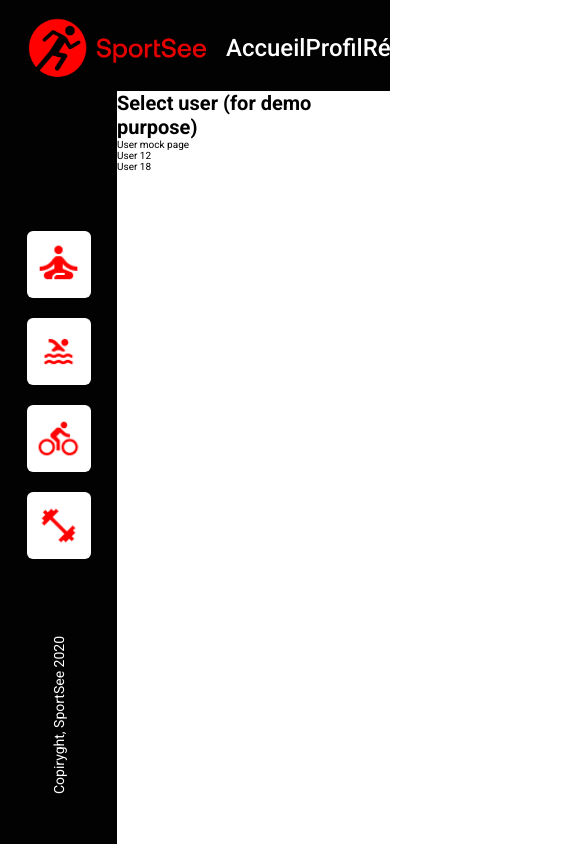
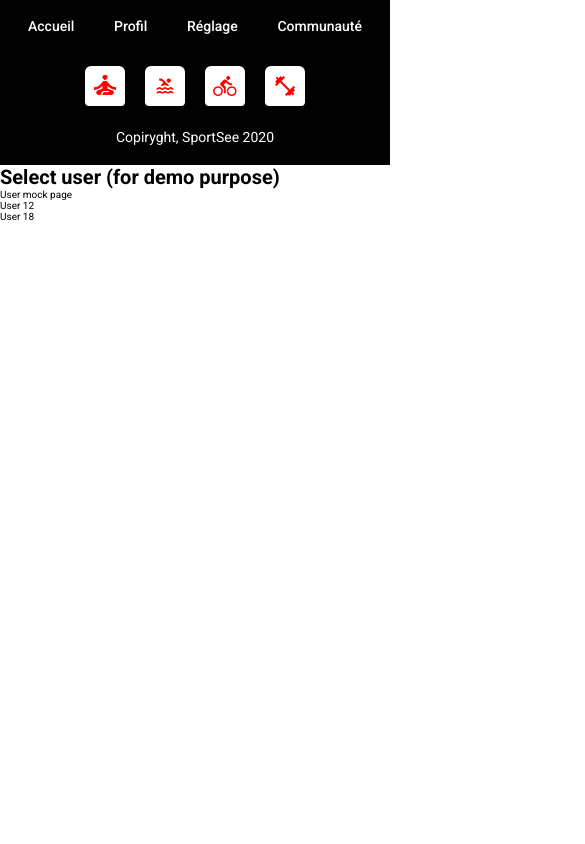
Before and after one commit to Neplex42/project-12-sportsee, a React (Vite) app: page /users in a window 390 px wide. Shown: the whole page, 585 px wide, since content can reach past the window. Built offline with nearby package versions, Linux system fonts and the light colour scheme.

Commit message:
Session chart hover + format kCal + media queries

```diff
--- a/src/components/activityChart/activityChart.module.scss
+++ b/src/components/activityChart/activityChart.module.scss
@@ -10,7 +10,11 @@
     margin-bottom: 3rem;
     padding: 2.4em 3.2rem;
     position: relative;
-    margin-top: 7.7rem;
+    margin-top: 0;
+
+    @include media-up(xl) {
+        margin-top: 7.7rem;
+    }
 
     .title {
         position: absolute;
--- a/src/components/cardChart/CardChart.jsx
+++ b/src/components/cardChart/CardChart.jsx
@@ -10,20 +10,25 @@ const CardChart = ({data}) => {
   const [valueUnit, setValueUnit] = useState('g')
   const [translatedData, setTranslatedData] = useState(null)
   const [cardIcon, setCardIcon] = useState(CaloriesIcon)
+  const [value, setValue] = useState(null)
 
   useEffect(() => {
     const translateDataAndSetIcon = () => {
       switch (data[0]) {
         case 'calorieCount':
+          setValue((data[1] / 1000).toFixed(3).replace('.', ',') )
           setValueUnit('kCal')
           return 'Calories'
         case 'proteinCount':
+          setValue(data[1])
           setCardIcon(ProteinIcon)
           return 'Protéines'
         case 'carbohydrateCount':
+          setValue(data[1])
           setCardIcon(CarbohydrateIcon)
           return 'Glucides'
         case 'lipidCount':
+          setValue(data[1])
           setCardIcon(LipidIcon)
           return 'Lipides'
         default:
@@ -42,7 +47,7 @@ const CardChart = ({data}) => {
               </div>
               <div>
                 <span className={styles.value}>
-                  {data[1]}{valueUnit}
+                  {value}{valueUnit}
                 </span>
                 <div className={styles.cardChart_type}>{translatedData}</div>
               </div>
--- a/src/components/header/header.module.scss
+++ b/src/components/header/header.module.scss
@@ -10,20 +10,30 @@
 
 
     img {
-        max-width: 178px;
-        margin-right: 2rem;
+        display: none;
+        @include media-up(sm) {
+            display: block;
+            max-width: 178px;
+            margin-right: 2rem;
+        }
     }
 
     nav {
-        width: 70%;
-        margin-right: 2rem;
+        width: 100%;
+        @include media-up(sm) {
+            width: 70%;
+            margin-right: 2rem;
+        }
 
         ul {
             @include flex(row, space-between, center);
             width: 100%;
 
             li {
-                font-size: 2.4rem;
+                font-size: 1.4rem;
+                @include media-up(sm) {
+                    font-size: 2.4rem;
+                }
                 font-weight: $weight-medium;
 
                 a {
--- a/src/components/sessionChart/SessionChart.jsx
+++ b/src/components/sessionChart/SessionChart.jsx
@@ -26,7 +26,22 @@ const SessionChart = ({averageSession}) => {
               </h2>
               <ResponsiveContainer width="100%" height="80%" className={styles.sessionChartContainer}>
 
-                <LineChart data={averageSession.sessions}>
+                <LineChart data={averageSession.sessions}
+                   onMouseMove={(e) => {
+                     if (e.isTooltipActive) {
+                       const div = document.querySelector('._sessionChart_1egv7_1');
+                       const windowWidth = div?.clientWidth;
+
+                       if (windowWidth !== null && windowWidth !== undefined) {
+                         const mouseXpercentage = Math.round((e.activeCoordinate.x / windowWidth) * 100);
+                         div.style.background = `linear-gradient(90deg, rgba(255,0,0,1) ${mouseXpercentage}%, rgba(168 ,0,0,1) ${mouseXpercentage}%)`;
+                       }
+                     } else {
+                       const div = document.querySelector('._sessionChart_1egv7_1');
+                       div.style.background = `linear-gradient(90deg, rgba(255,0,0,1) 100%, rgba(168 ,0,0,1) 0%)`;
+                     }
+                   }}
+                >
                   <Line
                       type="natural"
                       dataKey="sessionLength"
--- a/src/components/sessionChart/sessionChart.module.scss
+++ b/src/components/sessionChart/sessionChart.module.scss
@@ -6,6 +6,7 @@
     max-height: 263px;
     position: relative;
     border-radius: 5px;
+    transition: all 0.3s ease;
 
     .title {
         font-size: 1.5rem;
@@ -22,6 +23,5 @@
         top: 50%;
         left: 50%;
         transform: translate(-50%, -50%);
-
     }
 }
--- a/src/components/sidebar/sidebar.module.scss
+++ b/src/components/sidebar/sidebar.module.scss
@@ -1,26 +1,42 @@
 @import '../../styles/global/_helpers';
 
 .sidebar {
+    background: $black;
+    @include media-up(sm) {
         @include flex(column, flex-end, center);
-    background: $black;
         min-width: 117px;
         min-height: calc(100vh - 9.1rem);
         padding-bottom: 5rem;
+    }
 
     .sidebarContent {
+        @include flex(column, center, center);
+        @include media-up(sm) {
             @include flex(column, space-between, center);
             height: 80%;
         }
+    }
 
     .btns {
+        gap: 2rem;
+        @include flex(row, center, center);
+        margin: 2rem 0;
+
+        @include media-up(sm) {
             @include flex(column, center, center);
-        gap: 2rem;
+            margin: 0;
+        }
 
         .btn {
             border-radius: 6px;
             border: none;
             background: none;
             overflow: hidden;
+
+            width: 4rem;
+            @include media-up(sm) {
+                width: unset;
+            }
 
             img {
                 transition: all 0.2s ease-in-out;
@@ -38,7 +54,11 @@
 
     .copyright {
         color: $white;
+        margin-bottom: 2rem;
+        @include media-up(sm) {
             writing-mode: vertical-lr;
             transform: rotate(180deg);
+            margin-bottom: 0;
         }
     }
+}
--- a/src/pages/user/userPage.module.scss
+++ b/src/pages/user/userPage.module.scss
@@ -7,7 +7,7 @@
         margin: 2.5rem 3.5rem 0;
         width: 100%;
 
-        @include media-up(lg) {
+        @include media-up(custom, 1480px) {
             margin: 6.8rem 10.7rem 2rem;
         }
 
@@ -36,29 +36,53 @@
             height: auto;
             display: flex;
             gap: 3.1rem;
+            flex-direction: column-reverse;
+
+            @include media-up(xl) {
+                flex-direction: row;
+            }
 
             .dashboard__left {
+                @include media-up(xl) {
+                    min-height: 70vh;
                     width: calc(100% - 290px);
-                min-height: 70vh;
+                }
             }
 
             .dashboard__right {
+                display: grid;
+
+                @include media-up(sm) {
+                    grid-template-columns: repeat(2, 1fr);
+                }
+                gap: 1.4rem;
+
+                @include media-up(xl) {
                     display: flex;
                     flex-direction: column;
+                    margin-top: 7.7rem;
                     gap: 3.8rem;
-                margin-top: 7.7rem;
+                }
             }
 
             .chart__bottom {
                 display: grid;
                 gap: 3rem;
+                grid-template-rows: repeat(3, 263px);
+                grid-template-columns: 1fr;
+
+                @include media-up(sm) {
                     grid-template-columns: repeat(2, 1fr);
                     grid-template-rows: repeat(2, 263px);
+                }
 
-                @include media-up(lg) {
-                    max-height: 263px;
+                @include media-up(md) {
                     grid-template-columns: repeat(3, 1fr);
                     grid-template-rows: 263px;
+                }
+
+                @include media-up(xl) {
+                    max-height: 263px;
                 }
 
             }
--- a/src/styles/main.scss
+++ b/src/styles/main.scss
@@ -1,7 +1,9 @@
 @import './global/base';
 
 .layout__content {
-    display: flex;
+    @include media-up(sm) {
+        display: flex;
+    }
 
     .outlet {
         width: 100%;
```
Lines whose indentation alone changed are shown as unchanged.
